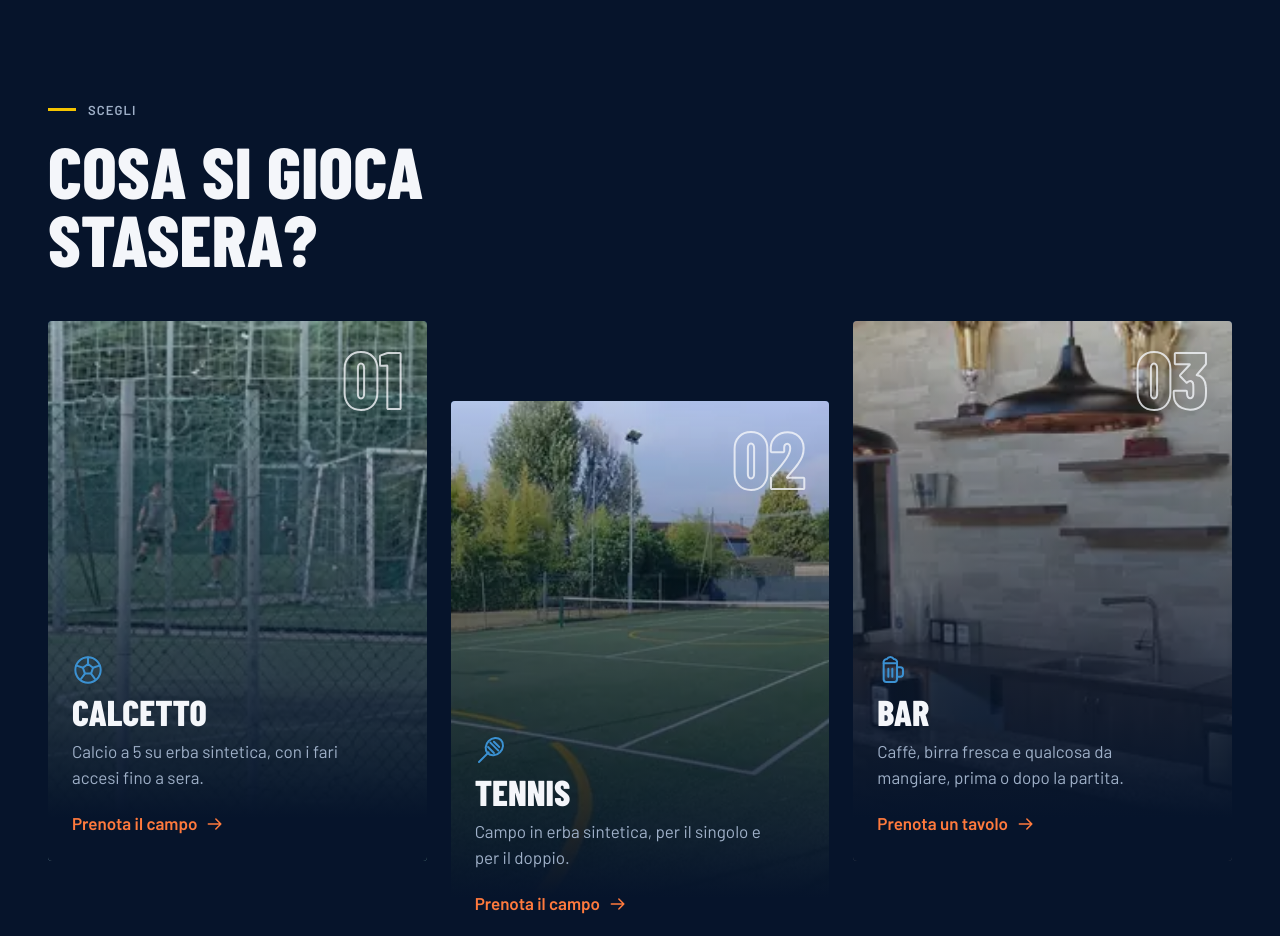
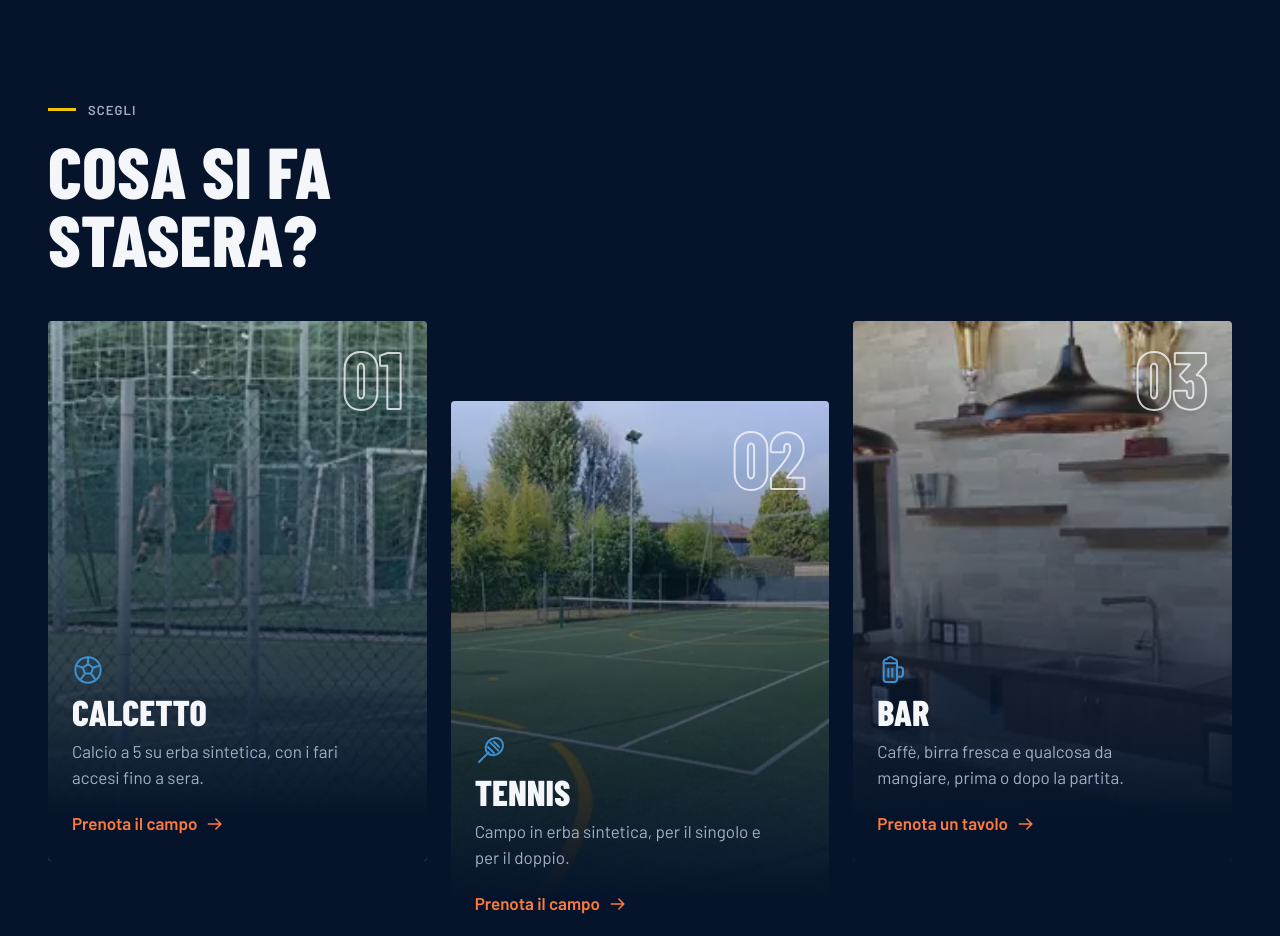
Before and after one commit to Gaetano-Zangari/Esperia_Site, a plain HTML site: page index.html in a window 1280 px wide. Shown: the part 920-1856 px from the top of the page. Drawn offline with Linux system fonts and the light colour scheme.

Commit message:
Update section title for clarity in index.html

```diff
--- a/index.html
+++ b/index.html
@@ -115,7 +115,7 @@
       <div class="contenitore">
         <header class="intestazione-sezione" data-js="rivela">
           <p class="etichetta">Scegli</p>
-          <h2 id="scegli-titolo" class="titolo-sezione">Cosa si gioca<br>stasera?</h2>
+          <h2 id="scegli-titolo" class="titolo-sezione">Cosa si fa<br>stasera?</h2>
         </header>
 
         <ul class="scegli__lista" role="list">
```
